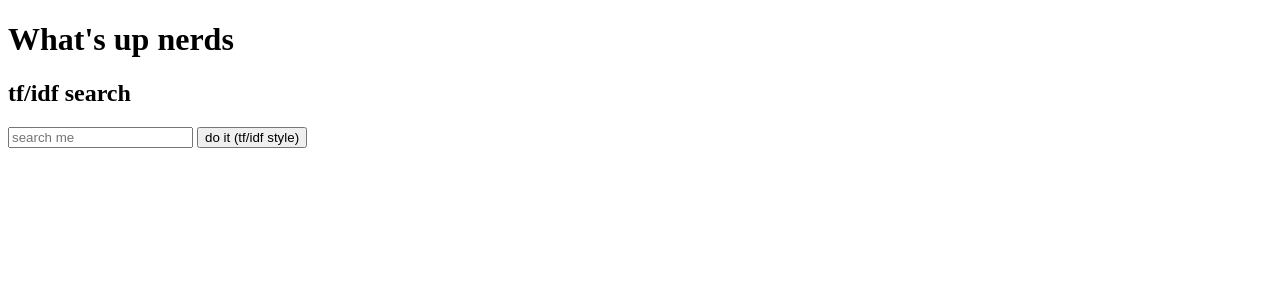
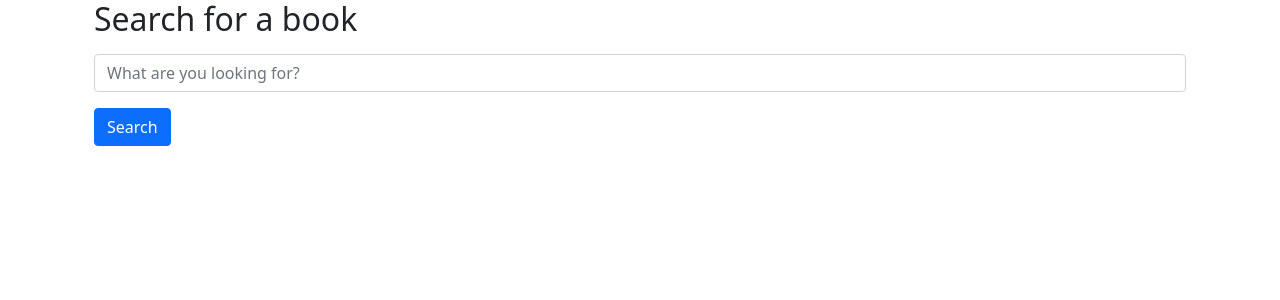
Before and after one commit to Jami-Kate/BookGood, a Flask app: page / in a window 1280 px wide. Shown: the top 300 px of the page. Run offline with Flask 3, Linux system fonts and the light colour scheme; parts of the project's set-up code (start-up, migrations or seed data) failed here and were passed over; some libraries are stand-ins or nearby versions.

Commit message:
add bootstrap AND get individual book pages working

```diff
--- a/app.py
+++ b/app.py
@@ -21,10 +21,13 @@ def search():
 
 @app.route('/book/<id>') # Show particular book
 def display_book(id):
+    # Open books json file
     with open('./data/data.json','r') as f:
         books = json.load(f)
-
-    book = [book for book in books if isinstance(book, dict) and book['id'] == id]
+    # Convert id from url to int (don't ask me how long it took me to figure out it was actually a string)
+    id = int(id)
+    # Grab book with matching ID from database and pass to render_template
+    book = next((book for book in books if book['id'] == id), 'None')
     return render_template('book.html', book = book)
 
 @app.errorhandler(404)
--- a/templates/index.html
+++ b/templates/index.html
@@ -1,23 +1,20 @@
 {% extends "layout.html" %}
 {% block title %}
-check out this title I made work with partials
+BookGood
 {% endblock %}
 
 {% block content %}
-    <h1>What's up nerds</h1>
-    <!-- <h2 class="collapsible active not-yet">boolean search</h2>
-    <div class="content not-yet">
-        <form action="/search">
-            <input type="text" placeholder="search me" name="boolean-query">
-            <button type="submit">do it (boolean style)</button>
-        </form>
-    </div> -->
-    <h2 class="collapsible">tf/idf search</h2>
-    <div class="content active">
+   <div class="container">
+
+    <div class="container">
         <form action="/tfidf">
-            <input type="text" placeholder="search me" name="tf-idf-query">
-            <button type="submit">do it (tf/idf style)</button>
+            <div class="mb-3">
+                <h2 class="mb-3">Search for a book</h2>
+                <input type="text" placeholder="What are you looking for?" name="tf-idf-query" class="form-control">
+            </div>
+
+            <button type="submit" class="btn btn-primary">Search</button>
         </form>
     </div>
-
+   </div>
     {% endblock %}
--- a/templates/layout.html
+++ b/templates/layout.html
@@ -3,6 +3,7 @@
 <head>
     <meta charset="UTF-8">
     <meta name="viewport" content="width=device-width, initial-scale=1.0">
+    <link href="https://cdn.jsdelivr.net/npm/bootstrap@5.0.2/dist/css/bootstrap.min.css" rel="stylesheet" integrity="sha384-EVSTQN3/azprG1Anm3QDgpJLIm9Nao0Yz1ztcQTwFspd3yD65VohhpuuCOmLASjC" crossorigin="anonymous">
     <link rel="stylesheet" href="/static/css/app.css">
     <title>{% block title %}{% endblock %}</title>
 </head>
@@ -15,13 +16,15 @@
         navbar if we dare to dream
         {% block navbar %} {% endblock %}
     </nav>
-    <main>
+    <main class="container-fluid">
         {% block content %}{% endblock %}
     </main>
     <footer class="not-yet">
         footer mayhap
         {% block footer %} {% endblock %}
     </footer>
+
+    <script src="https://cdn.jsdelivr.net/npm/bootstrap@5.0.2/dist/js/bootstrap.bundle.min.js" integrity="sha384-MrcW6ZMFYlzcLA8Nl+NtUVF0sA7MsXsP1UyJoMp4YLEuNSfAP+JcXn/tWtIaxVXM" crossorigin="anonymous"></script>
 
     <script>
         var coll = document.getElementsByClassName("collapsible");
@@ -40,5 +43,11 @@
         }
         </script>
 
+        <script>
+          window.onload=function(){localStorage.setItem("prev_page", location.href)};
+
+          function go_back(){window.location.href = localStorage.getItem("prev_page")};
+        </script>
+
 </body>
 </html>
```
Also changed, not shown: templates/book.html (+20 -2 lines), templates/results.html (+20 -19 lines).
